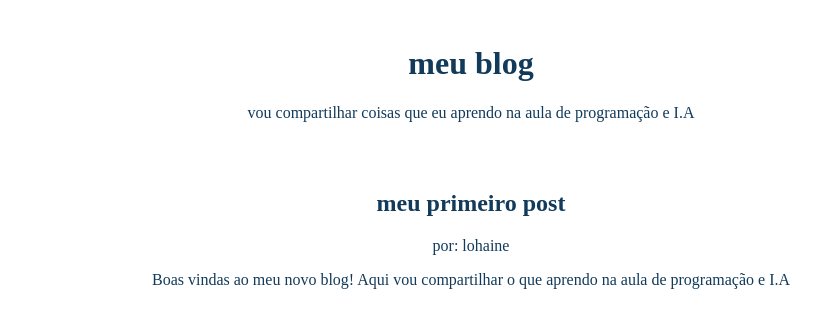
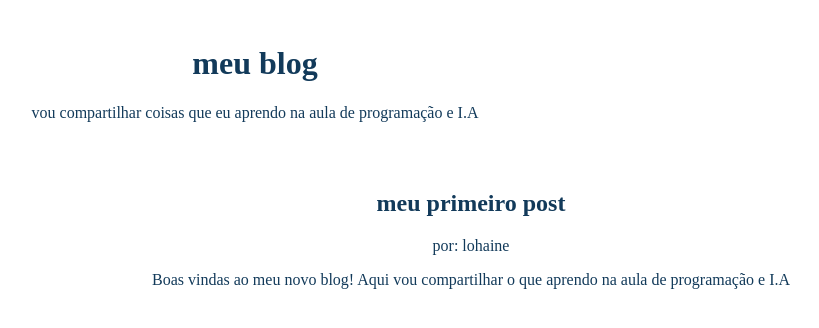
Before and after one commit to lohainevainer-pixel/loh, a plain HTML site: page index.html in a window 1280 px wide. Shown: the whole page, without its empty margins (169-988 px from the left). Drawn offline with Linux system fonts and the light colour scheme.

Commit message:
vgyutifci

```diff
--- a/index.html
+++ b/index.html
@@ -11,7 +11,7 @@
                 color: rgb(18, 58, 90);
                 text-align: center;
                 max-width: 800px;
-                margin: 0 auto;
+                margin: 18 auto;
                 padding: 16px;
             }
             main {
```
